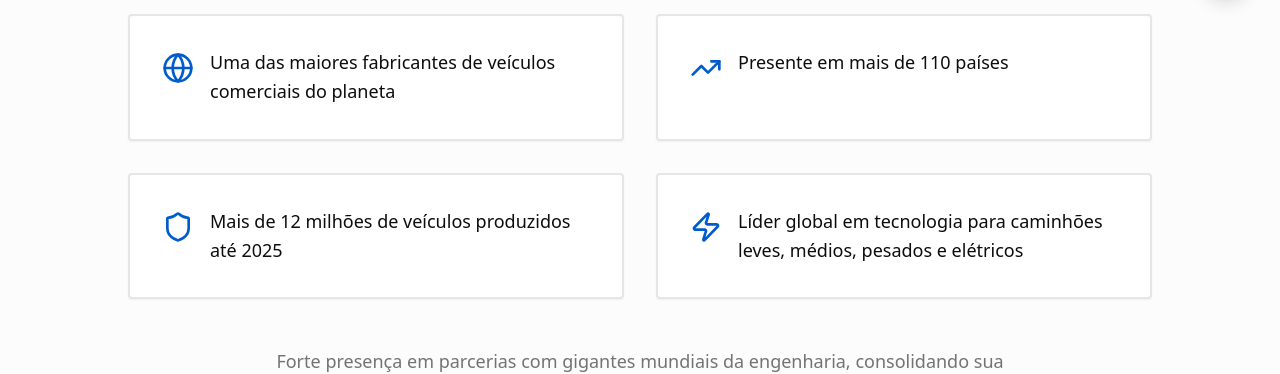
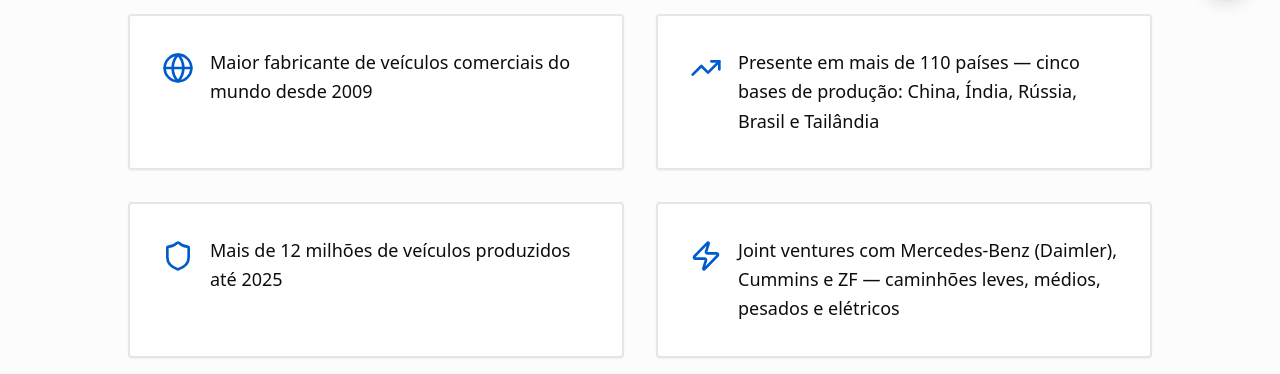
Before and after one commit to fraggaxclv/lavorofoton-brandflow, a React (Vite) app: page /sobre-foton in a window 1280 px wide. Shown: the part 778-1152 px from the top of the page. Built offline with nearby package versions, Linux system fonts and the light colour scheme.

Commit message:
Changes
Co-authored-by: fraggaxclv <245598131+fraggaxclv@users.noreply.github.com>

```diff
--- a/src/pages/SobreFoton.tsx
+++ b/src/pages/SobreFoton.tsx
@@ -46,16 +46,16 @@ const SobreFoton = () => {
   }];
   const fotonFacts = [{
     icon: <Globe className="w-8 h-8" />,
-    text: "Uma das maiores fabricantes de veículos comerciais do planeta"
+    text: "Maior fabricante de veículos comerciais do mundo desde 2009"
   }, {
     icon: <TrendingUp className="w-8 h-8" />,
-    text: "Presente em mais de 110 países"
+    text: "Presente em mais de 110 países — cinco bases de produção: China, Índia, Rússia, Brasil e Tailândia"
   }, {
     icon: <Shield className="w-8 h-8" />,
     text: "Mais de 12 milhões de veículos produzidos até 2025"
   }, {
     icon: <Zap className="w-8 h-8" />,
-    text: "Líder global em tecnologia para caminhões leves, médios, pesados e elétricos"
+    text: "Joint ventures com Mercedes-Benz (Daimler), Cummins e ZF — caminhões leves, médios, pesados e elétricos"
   }];
   const brazilMetrics = [{
     label: "Estoque de Peças",
```
